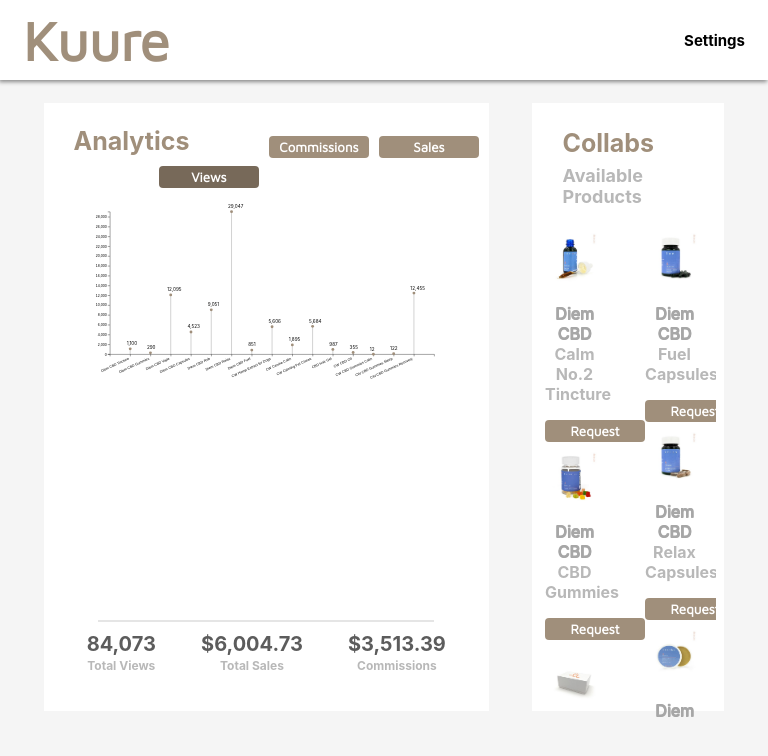
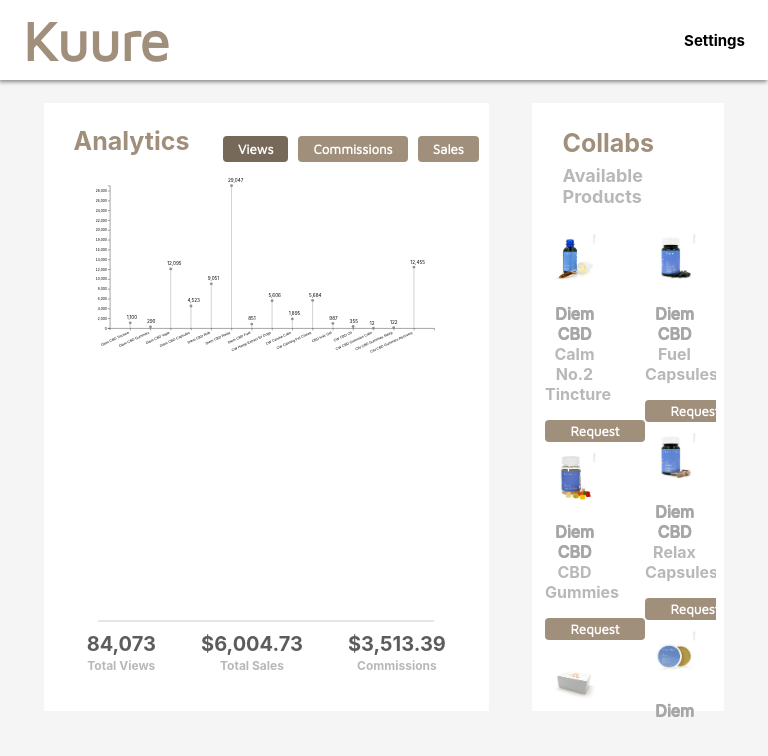
Before and after one commit to JuiceboxJones/Kuure, a React (Create React App) app: page / in a window 768 px wide. Shown: the top 756 px of the page. Built offline with nearby package versions, Linux system fonts and the light colour scheme.

Commit message:
minor tweaks

```diff
--- a/src/Components/DataMap.css
+++ b/src/Components/DataMap.css
@@ -2,8 +2,8 @@
 .viewSelector{
   border: none;
   border-radius: 4px;
-  padding: 3px;
-  width: 100px;
+  padding: 5px 15px 5px 15px;
+  width: fit-content;
   color: white;
   background: #A08F7B;
   font-weight: bold;
@@ -95,7 +95,7 @@ svg{
 @media screen and (min-width: 430px) and (max-width: 830px) and (min-height: 300px) and (max-height: 450px){
   .viewSelector{
     margin-top: 0px;
-    font-size: 50%;
+    font-size: fit-content;
     width: 70px;
   }
   svg{
@@ -154,7 +154,7 @@ svg{
   }
   .viewSelector{
     height: 35px;
-    width: 15%;
+    width: fit-content;
     font-size: 22px;
   }
 
```
